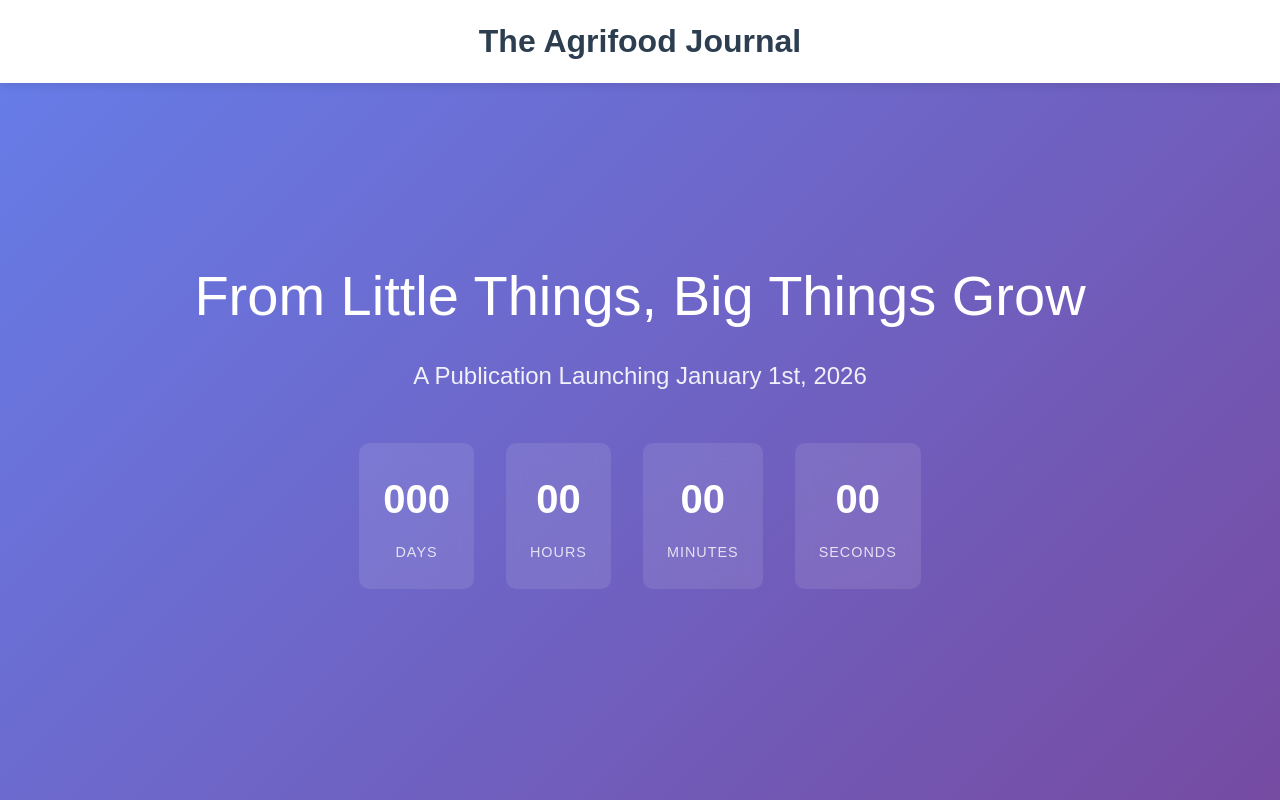
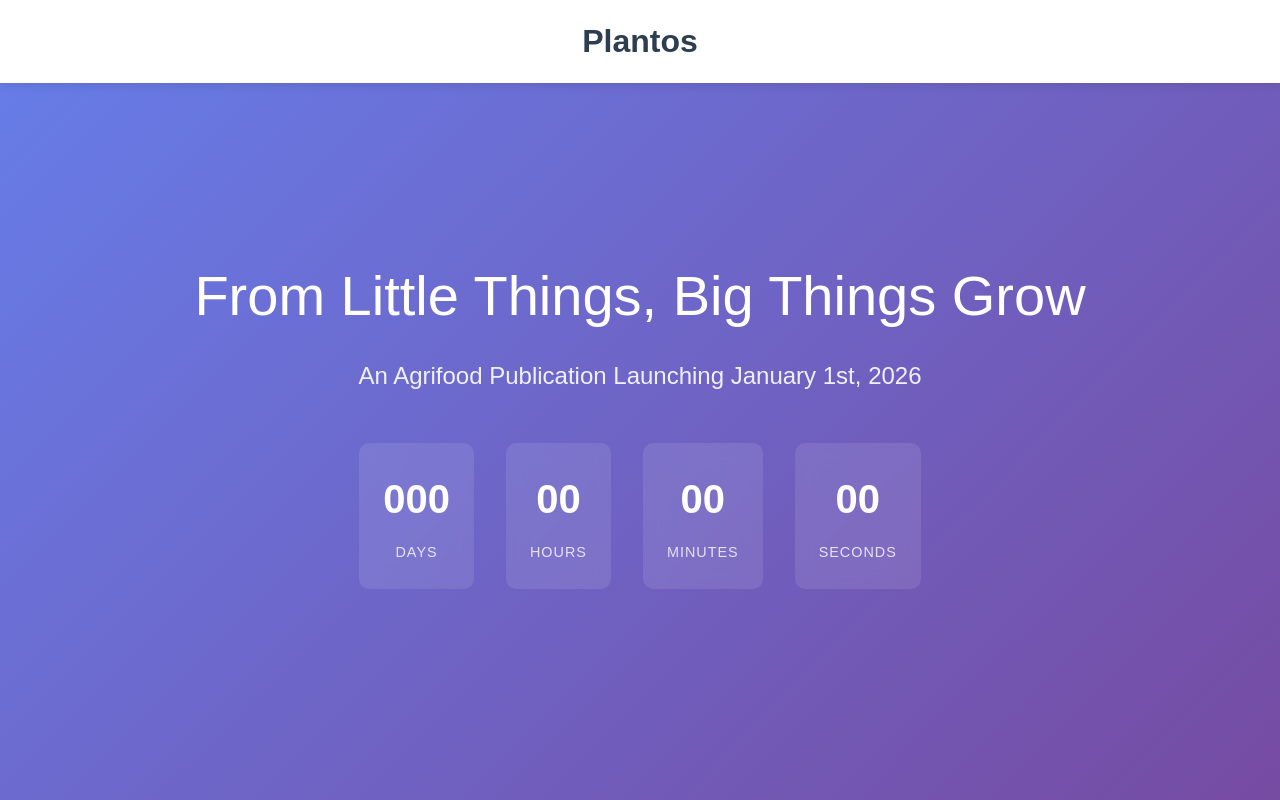
Before and after one commit to Plantos-Sensor/publication, a plain HTML site: page index.html in a window 1280 px wide. Shown: the top 800 px of the page. Drawn offline with nearby package versions, Linux system fonts and the light colour scheme.

Commit message:
name change

```diff
--- a/index.html
+++ b/index.html
@@ -3,14 +3,14 @@
 <head>
     <meta charset="UTF-8">
     <meta name="viewport" content="width=device-width, initial-scale=1.0">
-    <title>The Agrifood Journal</title>
+    <title>Plantos</title>
     <link rel="stylesheet" href="styles.css">
 </head>
 <body>
     <header>
         <nav>
             <div class="logo">
-                <h1>The Agrifood Journal</h1>
+                <h1>Plantos</h1>
             </div>
         </nav>
     </header>
@@ -19,7 +19,7 @@
         <section id="hero" class="hero-section">
             <div class="hero-content">
                 <h1>From Little Things, Big Things Grow</h1>
-                <p class="hero-subtitle">A Publication Launching January 1st, 2026</p>
+                <p class="hero-subtitle">An Agrifood Publication Launching January 1st, 2026</p>
                 <div id="countdown" class="countdown">
                     <div class="time-unit">
                         <span id="days">000</span>
```
